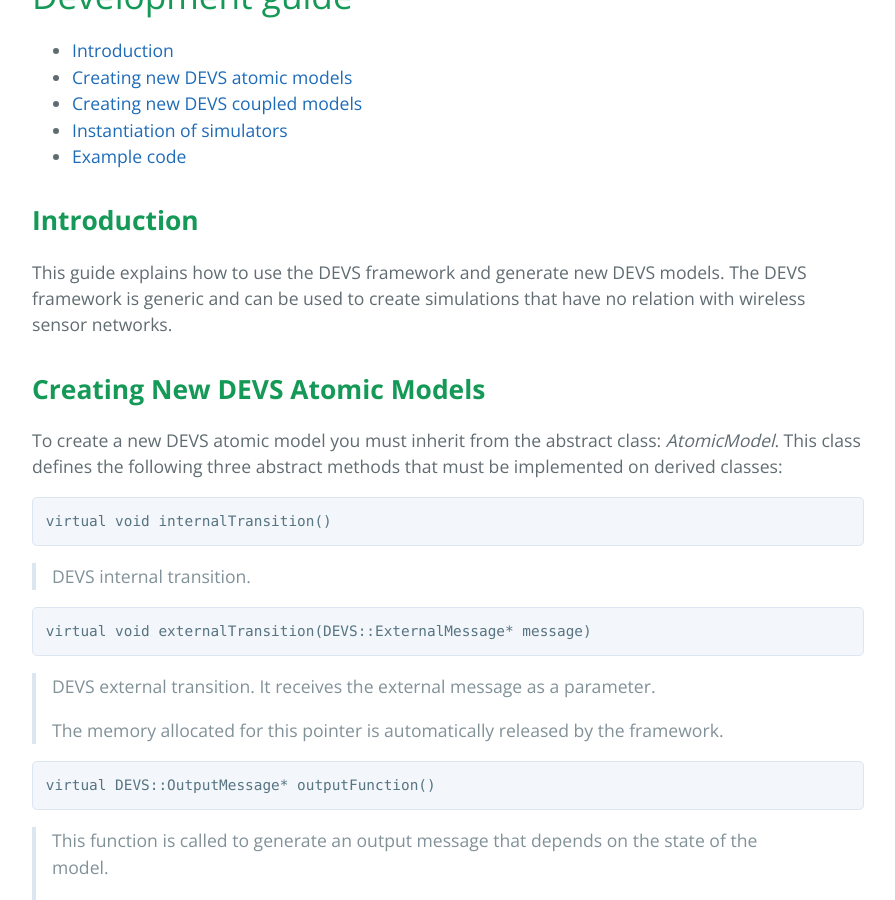
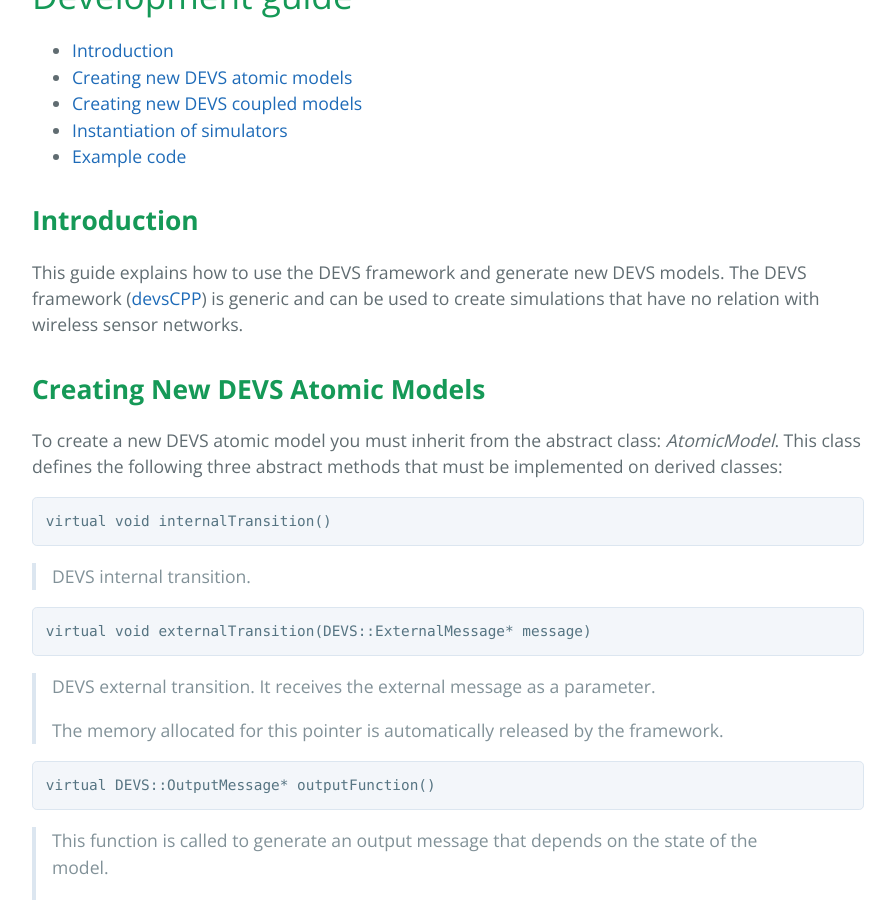
Before and after one commit to rgmarelli/devs-tossim, a Jekyll site: the page built from _posts/2016-04-23-devguide.markdown, in a window 1280 px wide and 900 px high, scrolled down 302 px. Shown: the whole window, without its empty margins (192-1087 px from the left). Built offline with Jekyll 4.4.1, drawn with Linux system fonts in a browser that asks for light colours; nearby versions of some CDN libraries.

Commit message:
Added: link to devsCPP home

```diff
--- a/_posts/2016-04-23-devguide.markdown
+++ b/_posts/2016-04-23-devguide.markdown
@@ -12,7 +12,7 @@ date:   2016-04-23 20:00:00 -0300
 
 ## Introduction
 
-This guide explains how to use the DEVS framework and generate new DEVS models. The DEVS framework is generic and can be used to create simulations that have no relation with wireless sensor networks.
+This guide explains how to use the DEVS framework and generate new DEVS models. The DEVS framework ([devsCPP](https://github.com/rgmarelli/devscpp)) is generic and can be used to create simulations that have no relation with wireless sensor networks.
 
 ## Creating new DEVS atomic models
 
```
